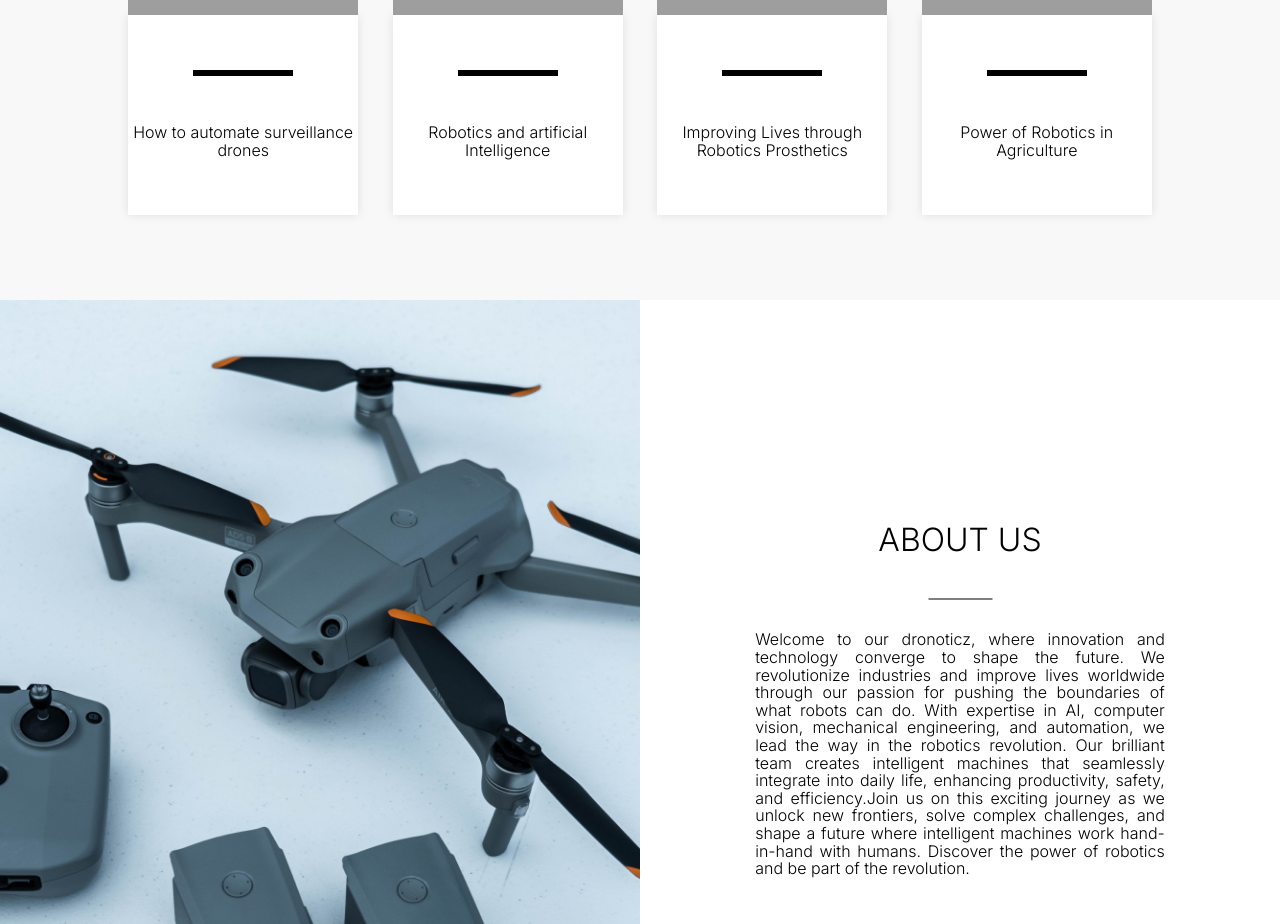
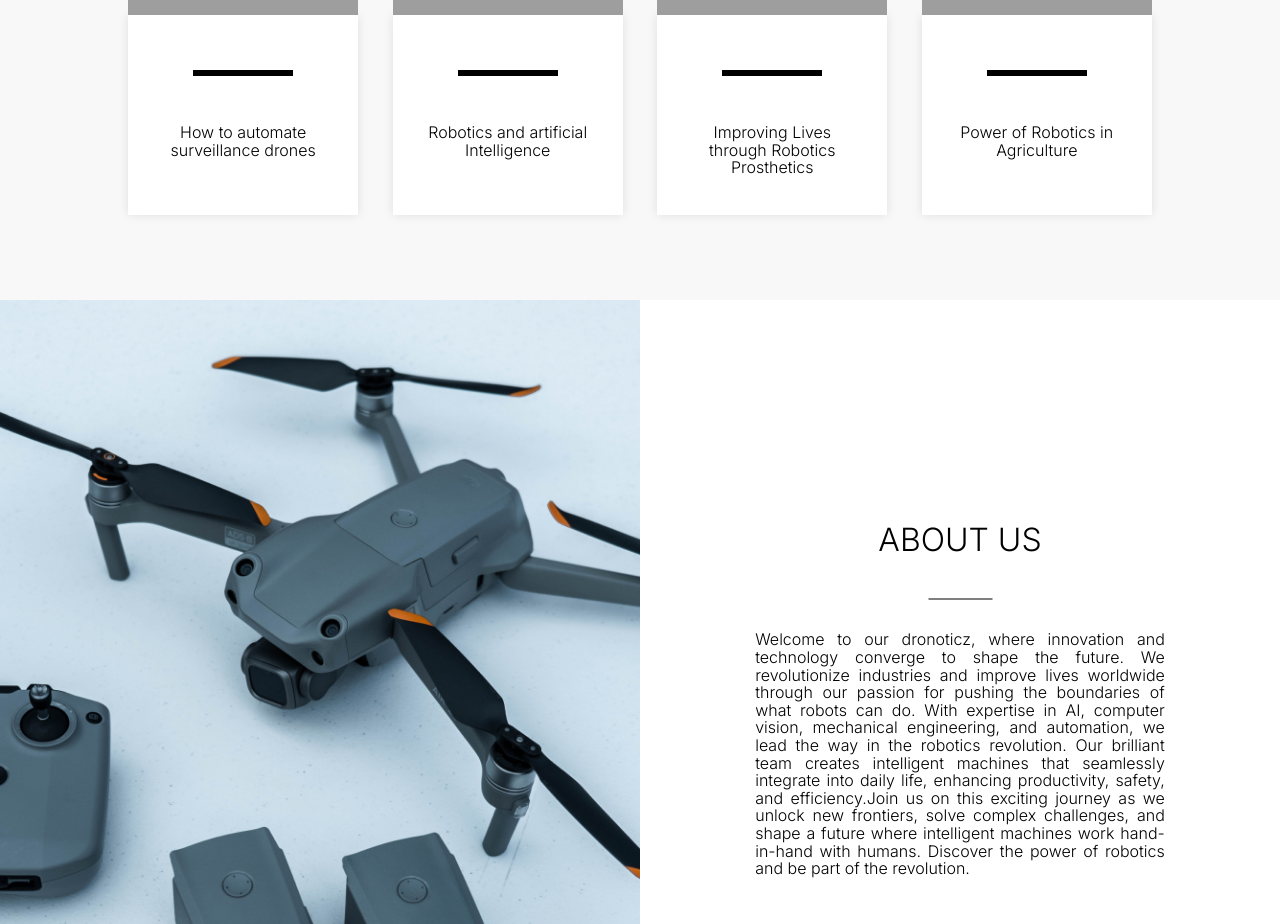
Before and after one commit to Hilton-J/figma-design-2, a React (Vite) app: page / in a window 1280 px wide. Shown: the part 1300-2224 px from the top of the page. Built offline with nearby package versions, Linux system fonts and the light colour scheme; grey boxes are pictures that could not be loaded.

Commit message:
Updates 15:37

```diff
--- a/src/components/cards/cards.css
+++ b/src/components/cards/cards.css
@@ -38,3 +38,6 @@
   background: white;
   box-shadow: 0 0 10px rgba(0, 0, 0, 0.1);
 }
+.dparagraph {
+  margin: 0 30px 0 30px;
+}
```
